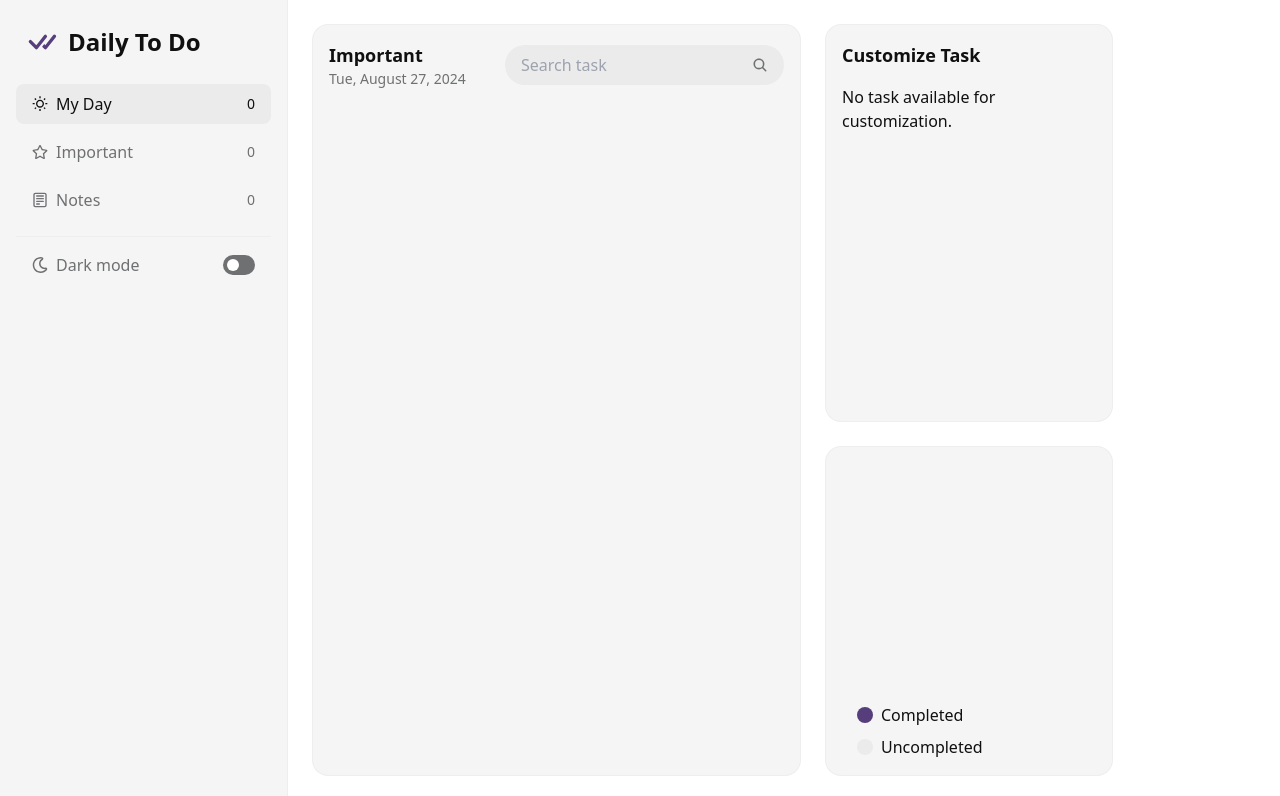
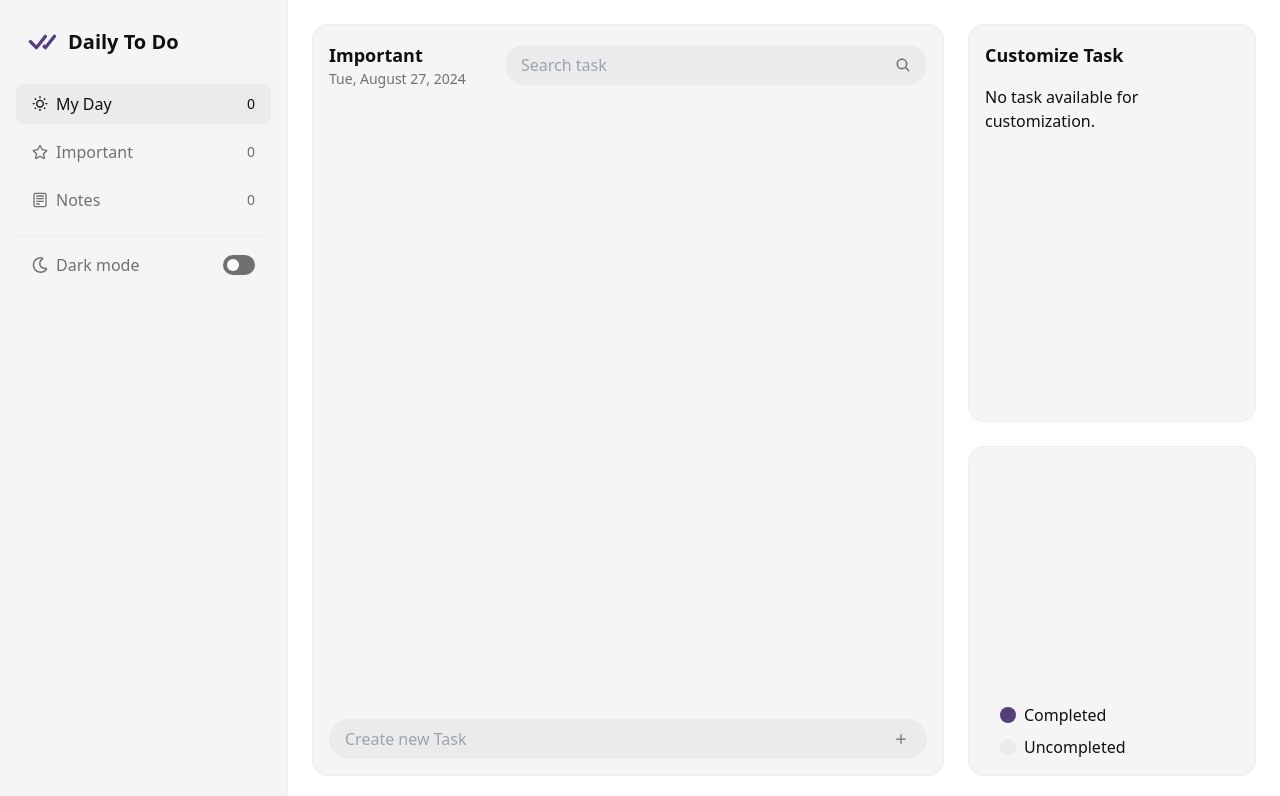
Before and after one commit to patrikferreira/todolist-react, a React (Vite) app: page /important in a window 1280 px wide. Shown: the top 796 px of the page. Built offline with nearby package versions, Linux system fonts and the light colour scheme.

Commit message:
WIP: sidebar responsive

```diff
--- a/src/App.tsx
+++ b/src/App.tsx
@@ -15,7 +15,9 @@ export default function App() {
   const { isDarkMode } = ctx;
   return (
     <BrowserRouter>
-      <div className="flex">
+      <div className={`flex h-screen ${
+          isDarkMode ? "bg-primaryDark" : "bg-primaryColor"
+        }`}>
         <Sidebar />
         <div className={`flex w-full p-6 transition-all duration-300 ${isDarkMode ? 'bg-primaryDark': 'bg-lightColor'}`}>
           <Routes>
--- a/src/components/Important.tsx
+++ b/src/components/Important.tsx
@@ -1,5 +1,6 @@
 import React, { useContext, useState, useEffect } from "react";
 import { IoSearch } from "react-icons/io5";
+import { IoIosAdd } from "react-icons/io";
 import { AppContext } from "../AppContext";
 import Container from "./Container";
 import InputContainer from "./InputContainer";
@@ -7,6 +8,7 @@ import TaskItem from "./TaskItem";
 import DateContainer from "./DateContainer";
 import CustomTask from "./CustomTask";
 import TaskCompletionChart from "./TaskCompletionChart";
+import { generateUniqueId } from "../Utils";
 
 export default function Important() {
   const ctx = useContext(AppContext);
@@ -21,9 +23,25 @@ export default function Important() {
   const {
     isDarkMode,
     tasks,
+    addTask,
     toggleTaskImportance,
     toggleTaskCompletion,
   } = ctx;
+
+  const MAX_TASKS = 10;
+
+  function handleAddTask(description: string) {
+    if (description.trim() && tasks.length < MAX_TASKS) {
+      const newTaskItem = {
+        id: generateUniqueId(),
+        description,
+        isChecked: false,
+        isImportant: true,
+      };
+      addTask(newTaskItem);
+      setTaskIdsWithTransition([newTaskItem.id]);
+    }
+  }
 
   function handleSearch(value: string) {
     setSearchQuery(value);
@@ -52,7 +70,7 @@ export default function Important() {
 
   return (
     <div className="flex w-full gap-6 h-full animate-fade-in-left transition-all duration-300">
-      <Container>
+      <Container className="w-full flex flex-col justify-between">
         <div className="flex flex-col gap-4">
           <div className="flex gap-4 justify-between items-center">
             <DateContainer title="Important" className="min-w-40" />
@@ -79,6 +97,12 @@ export default function Important() {
             ))}
           </ul>
         </div>
+        <InputContainer
+          placeHolder="Create new Task"
+          action={handleAddTask}
+          iconBtn={<IoIosAdd className="text-base text-xl" />}
+          isSearchMode={false}
+        />
       </Container>
 
       <div className="flex flex-col gap-6 h-full w-72 min-w-72">
--- a/src/components/Logo.tsx
+++ b/src/components/Logo.tsx
@@ -15,13 +15,13 @@ export default function Logo() {
   return (
     <div className="flex gap-2 p-2 items-center">
       <BsCheckAll className="text-4xl text-accent" />
-      <p
-        className={`text-2xl font-semibold transition-all duration-300 ${
+      <h1
+        className={`text-xl font-semibold transition-all duration-300 ${
           isDarkMode ? "text-lightColor" : "text-darkColor"
         }`}
       >
         Daily To Do
-      </p>
+      </h1>
     </div>
   );
 }
--- a/src/components/MyDay.tsx
+++ b/src/components/MyDay.tsx
@@ -35,7 +35,7 @@ export default function MyDay() {
   function handleAddTask(description: string) {
     if (description.trim() && tasks.length < MAX_TASKS) {
       const newTaskItem: Task = {
-        id: generateUniqueId(), // Use o gerador de ID
+        id: generateUniqueId(),
         description,
         isChecked: false,
         isImportant: false,
--- a/src/components/Notes.tsx
+++ b/src/components/Notes.tsx
@@ -1,3 +1,5 @@
 export default function Notes() {
-  return <div>Notes</div>;
+  return (
+    <div className="animate-fade-in-left">Notes</div>
+  )
 }
--- a/src/components/Sidebar.tsx
+++ b/src/components/Sidebar.tsx
@@ -1,4 +1,4 @@
-import { useContext } from "react";
+import { useContext, useState } from "react";
 import DarkMode from "./DarkMode";
 import Logo from "./Logo";
 import Routes from "./Routes";
@@ -7,6 +7,7 @@ import { AppContext } from "../AppContext";
 
 export default function Sidebar() {
   const ctx = useContext(AppContext);
+  const [isSidebarOpen, setIsSidebarOpen] = useState(false);
 
   if (!ctx) {
     throw new Error("DarkMode must be used within an AppProvider");
@@ -15,15 +16,25 @@ export default function Sidebar() {
   const { isDarkMode } = ctx;
 
   return (
+    <>
       <nav
-      className={`h-screen w-72 min-w-72 flex flex-col gap-2 p-4 transition-all duration-300 border-r border-borderColor ${
+        className={`fixed lg:relative top-0 left-0 h-screen w-72 min-w-72 flex flex-col gap-2 p-4 transition-transform duration-300 border-r border-borderColor z-30 transform ${
           isDarkMode ? "bg-secondaryDark" : "bg-primaryColor"
-      }`}
+        } ${isSidebarOpen ? "translate-x-0" : "-translate-x-full lg:translate-x-0"} lg:translate-x-0`}
       >
+        <div className="flex justify-between items-center">
           <Logo />
+        </div>
         <Routes />
         <Separator />
         <DarkMode />
       </nav>
+      {isSidebarOpen && (
+        <div
+          className="fixed inset-0 bg-black opacity-50 z-20 lg:hidden"
+          onClick={() => setIsSidebarOpen(false)}
+        ></div>
+      )}
+    </>
   );
 }
```
Lines whose indentation alone changed are shown as unchanged.
